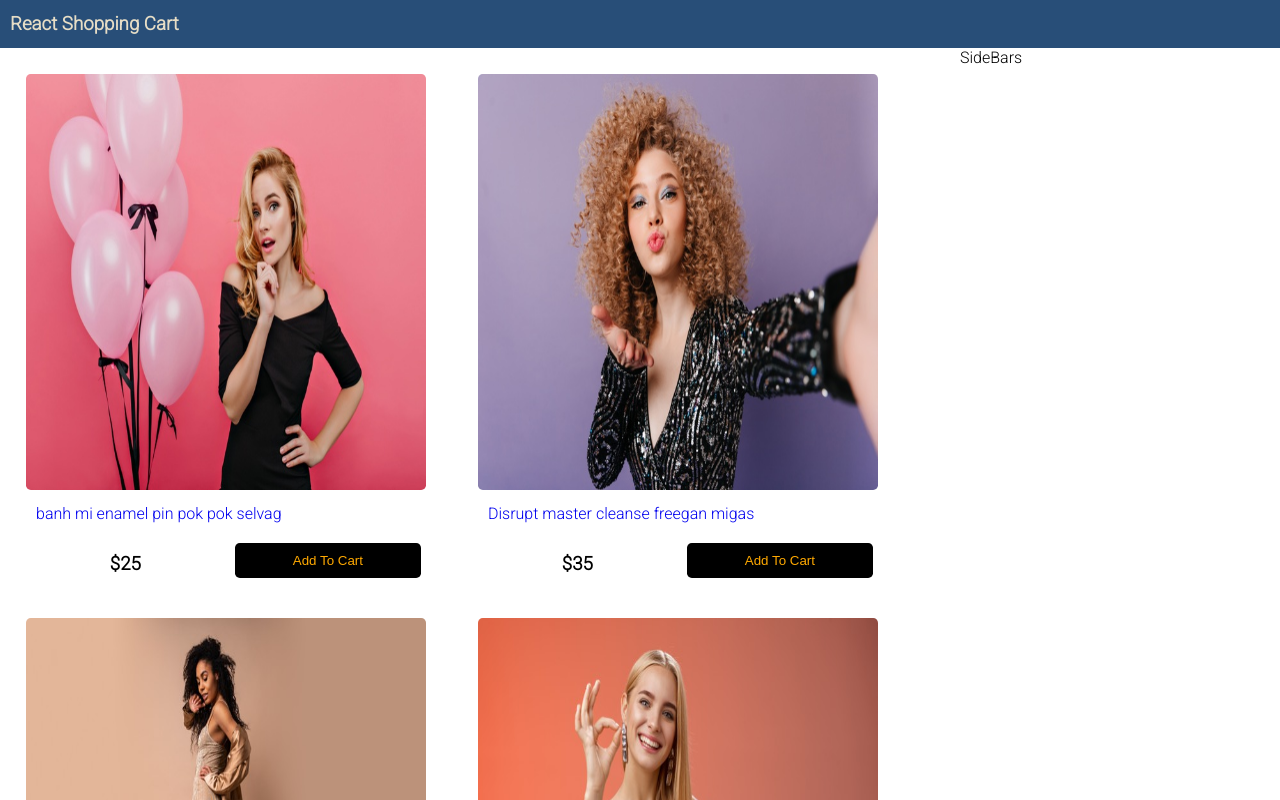
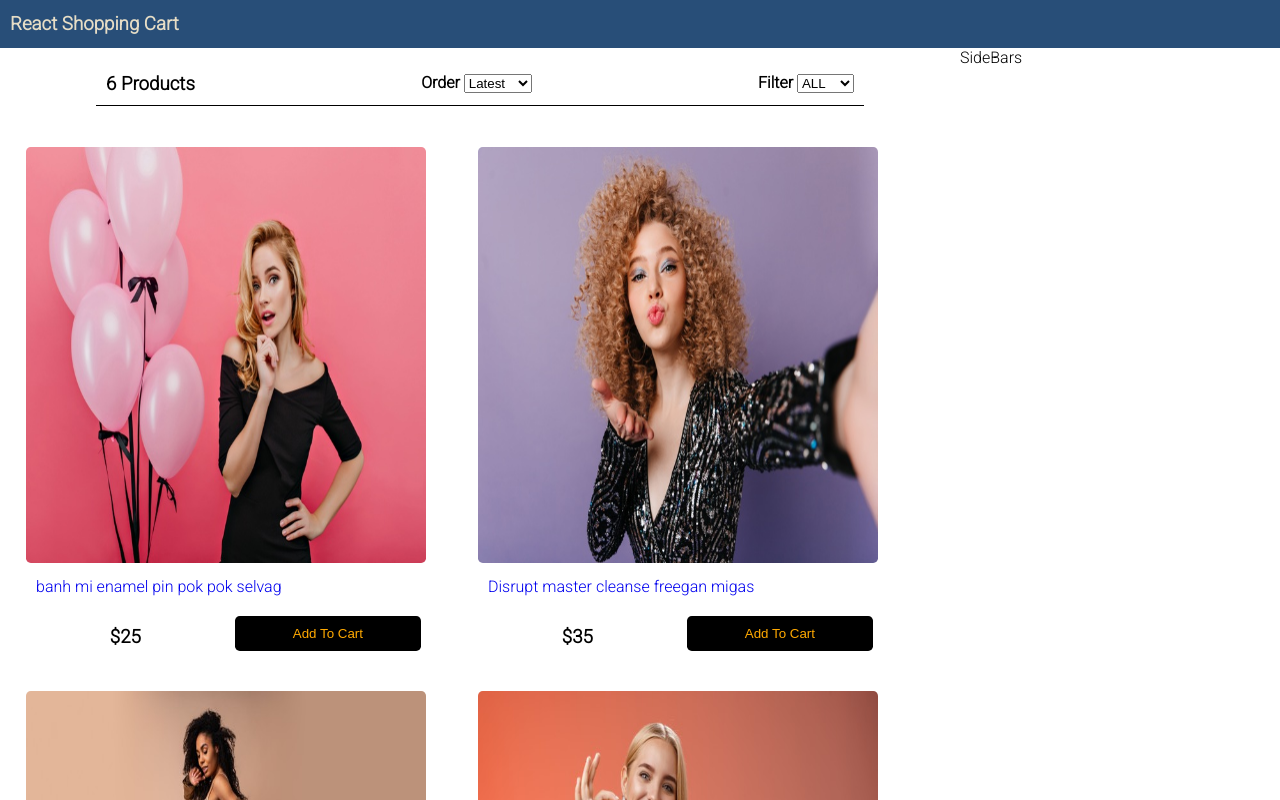
Before and after one commit to Erfan-Motallebi/ReactJS-Redux-shoppingCart, a React (Create React App) app: page / in a window 1280 px wide. Shown: the top 800 px of the page. Built offline with nearby package versions, Linux system fonts and the light colour scheme.

Commit message:
create filter component

```diff
--- a/src/App.css
+++ b/src/App.css
@@ -26,6 +26,11 @@ body {
 
   --btn-color: #ffa900;
   --btn-bg: #000;
+}
+
+button,
+select {
+  outline-style: none;
 }
 
 header {
@@ -114,5 +119,21 @@ footer {
 }
 
 /*
-*  Product Section         ---- End -----
+* -------END--------
 */
+
+/*
+*   Filter Section
+*/
+
+.filter {
+  display: flex;
+  justify-content: space-between;
+  padding: 10px;
+  border-bottom: 0.1rem solid #000;
+  width: 80%;
+  margin: 15px auto;
+}
+/*
+*  -------END--------
+*/
--- a/src/App.js
+++ b/src/App.js
@@ -1,8 +1,10 @@
+/* eslint-disable array-callback-return */
 import React, { Component } from "react";
 // feature-1
 import "./App.css";
 import productData from "./productData.json";
 import Products from "./components/Products";
+import Filter from "./components/Filter";
 class App extends Component {
   constructor() {
     super();
@@ -13,15 +15,56 @@ class App extends Component {
     };
   }
 
+  productFilter = (event) => {
+    if (event.target.value === "") {
+      this.setState({
+        size: event.target.value,
+        products: productData.product,
+      });
+    } else {
+      this.setState({
+        size: event.target.value,
+        products: productData.product.filter(
+          (projekt) =>
+            projekt.availableSizes.lastIndexOf(event.target.value) >= 0
+        ),
+      });
+    }
+  };
+
+  productOrder = (event) => {
+    let sorted = event.target.value;
+    this.setState({
+      sort: sorted,
+      products: this.state.products.sort((firstElem, secondElem) => {
+        switch (sorted) {
+          case "lowest":
+            return firstElem.price - secondElem.price;
+          case "highest":
+            return secondElem.price - firstElem.price;
+          default:
+            return firstElem._id > secondElem._id;
+        }
+      }),
+    });
+  };
+
   render() {
     return (
-      <div class="grid-container">
+      <div className="grid-container">
         <header>
           <h3>React Shopping Cart</h3>
         </header>
         <main>
-          <div class="content">
+          <div className="content">
             <div className="main-content">
+              <Filter
+                count={this.state.products.length}
+                size={this.state.size}
+                sort={this.state.sort}
+                productFilter={this.productFilter}
+                productOrder={this.productOrder}
+              />
               <Products products={this.state.products} />
             </div>
             <div className="sideBar">SideBars</div>
--- /dev/null
+++ b/src/components/Filter.js
@@ -0,0 +1,34 @@
+import React, { Component } from "react";
+
+export default class Filter extends Component {
+  render() {
+    console.log(this.props);
+    return (
+      <div>
+        <div className="filter">
+          <h3>{this.props.count} Products</h3>
+          <div className="filter-order">
+            <strong>Order </strong>
+            <select value={this.props.sort} onChange={this.props.productOrder}>
+              <option>Latest</option>
+              <option value="lowest">Lowest</option>
+              <option value="highest">Highest</option>
+            </select>
+          </div>
+          <div className="filter-size">
+            <strong>Filter </strong>
+            <select value={this.props.size} onChange={this.props.productFilter}>
+              <option value="">ALL</option>
+              <option value="SM">SM</option>
+              <option value="MD">MD</option>
+              <option value="L">L</option>
+              <option value="XL">XL</option>
+              <option value="XXL">XXL</option>
+              <option value="XXXL">XXXL</option>
+            </select>
+          </div>
+        </div>
+      </div>
+    );
+  }
+}
--- a/src/productData.json
+++ b/src/productData.json
@@ -1,7 +1,7 @@
 {
     "product": [
         {
-            "_id": "dressOne",
+            "_id": 1,
             "title": "banh mi enamel pin pok pok selvag",
             "image": "/images/dressOne.jpg",
             "description": "about Dress One",
@@ -9,7 +9,7 @@
             "availableSizes": ["XL", "XXL"]
         },
         {
-            "_id": "dressTwo",
+            "_id": 2,
             "title": "Disrupt master cleanse freegan migas",
             "image": "/images/dressTwo.jpg",
             "description": "about Dress Two",
@@ -17,7 +17,7 @@
             "availableSizes": ["XL", "XXL", "XXXL", "L"]
         },
         {
-            "_id": "dressThree",
+            "_id": 3,
             "title": "VHS taxidermy lumbersexual fanny pack semiotics",
             "image": "/images/dressThree.jpg",
             "description": "about Dress Three",
@@ -25,7 +25,7 @@
             "availableSizes": ["XL", "L", "MD"]
         },
         {
-            "_id": "dressFour",
+            "_id": 4,
             "title": "pug intelligentsia church-key paleo",
             "image": "/images/dressFour.jpg",
             "description": "about Dress Four",
@@ -33,7 +33,7 @@
             "availableSizes": ["SM", "MD", "L"]
         },
         {
-            "_id": "dressFive",
+            "_id": 5,
             "title": "Kombucha vaporware pickled kitsch marfa",
             "image": "/images/dressFive.jpg",
             "description": "about Dress Five",
@@ -41,7 +41,7 @@
             "availableSizes": ["SM", "L", "XXL"]
         },
         {
-            "_id": "dressSix",
+            "_id": 6,
             "title": "I'm baby pabst chia flannel VHS",
             "image": "/images/dressSix.jpg",
             "description": "about Dress Six",
```
